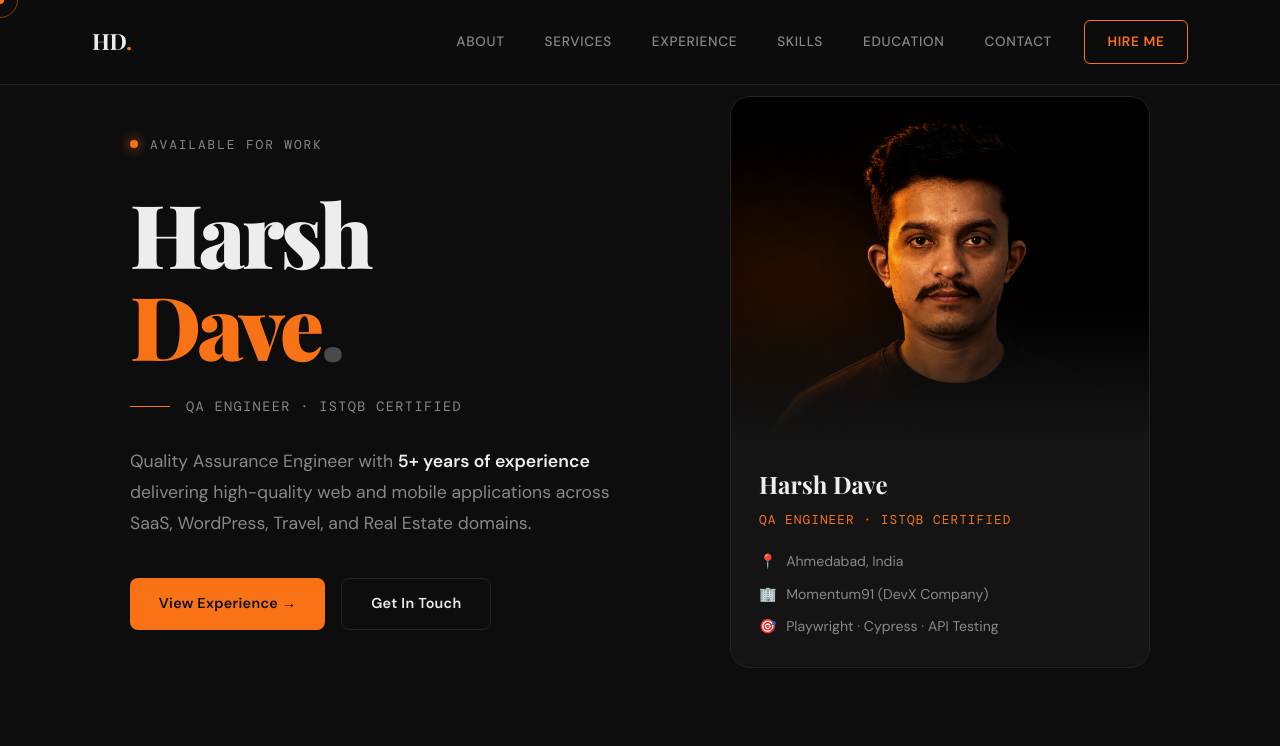
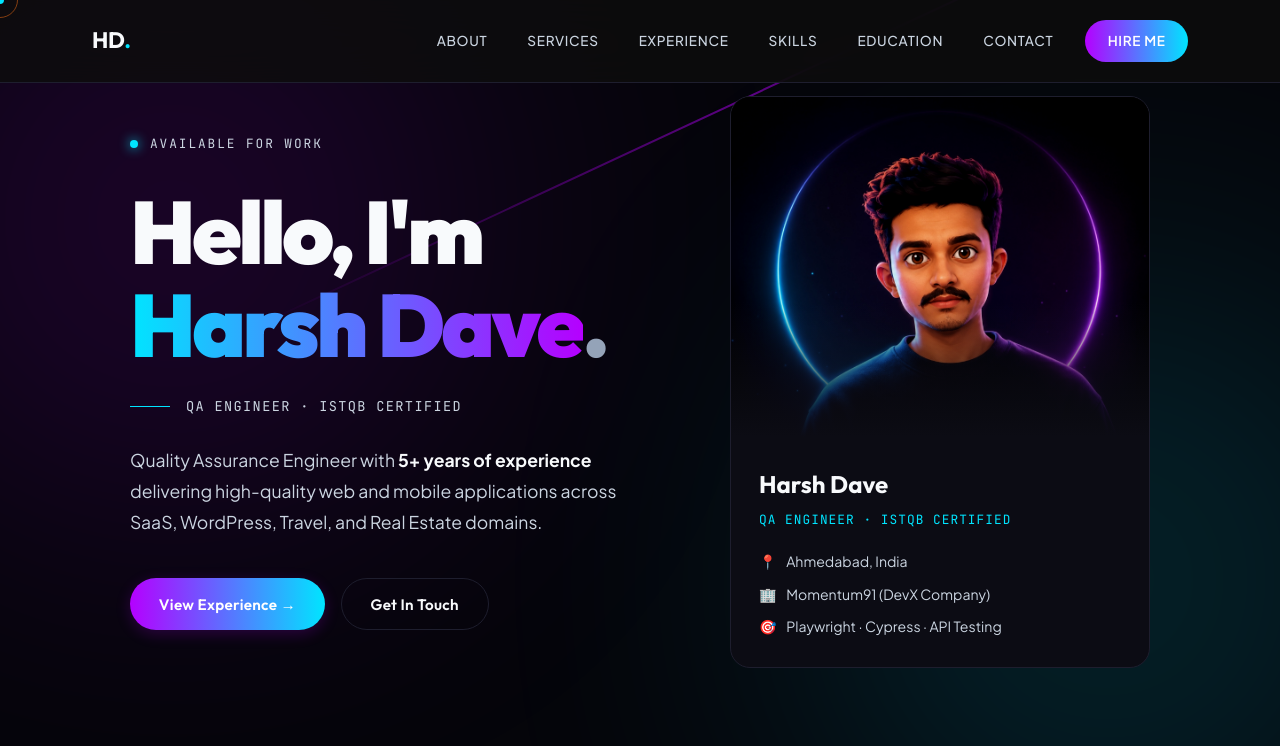
Before and after one commit to daveharshpro/Portfolio, a Next.js app: page / in a window 1280 px wide. Shown: the top 746 px of the page. Built offline with nearby package versions, Linux system fonts and the light colour scheme.

Commit message:
update style

```diff
--- a/src/app/globals.css
+++ b/src/app/globals.css
@@ -1,24 +1,61 @@
-@import url('https://fonts.googleapis.com/css2?family=Playfair+Display:wght@400;600;700;900&family=DM+Sans:wght@300;400;500;600&family=DM+Mono:wght@400;500&display=swap');
+@import url('https://fonts.googleapis.com/css2?family=Outfit:wght@400;500;600;700;800;900&family=Plus+Jakarta+Sans:wght@400;500;600;700&family=JetBrains+Mono:wght@400;500&display=swap');
 
 /* ── Design Tokens ──────────────────────────────────────────────────────── */
 :root {
-  --bg:           #0D0D0D;
-  --bg-card:      #141414;
-  --bg-card-hover:#1A1A1A;
-  --border:       #242424;
-  --border-hover: #F97316;
-  --accent:       #F97316;
-  --accent-dim:   rgba(249,115,22,0.12);
-  --accent-glow:  rgba(249,115,22,0.25);
-  --text-primary: #EDEDED;
-  --text-secondary:#888888;
-  --text-muted:   #4A4A4A;
-  --font-heading: 'Playfair Display', Georgia, serif;
-  --font-body:    'DM Sans', system-ui, sans-serif;
-  --font-mono:    'DM Mono', monospace;
+  --bg:           #05050A;
+  --bg-card:      #0C0C14;
+  --bg-card-hover:#12121E;
+  --border:       #1E1E2E;
+  --border-hover: #b500ff;
+  --accent:       #00e5ff;
+  --accent-secondary: #b500ff;
+  --accent-tertiary: #ff0055;
+  --gradient-primary: linear-gradient(90deg, var(--accent-secondary), var(--accent), var(--accent-tertiary));
+  --gradient-text: linear-gradient(90deg, var(--accent), var(--accent-secondary));
+  --accent-dim:   rgba(0, 229, 255, 0.1);
+  --accent-glow:  rgba(181, 0, 255, 0.4);
+  --text-primary: #F8FAFC;
+  --text-secondary:#CBD5E1;
+  --text-muted:   #94A3B8;
+  --font-heading: 'Outfit', system-ui, sans-serif;
+  --font-body:    'Plus Jakarta Sans', system-ui, sans-serif;
+  --font-mono:    'JetBrains Mono', monospace;
   --ease-out:     cubic-bezier(0.16, 1, 0.3, 1);
   --transition:   0.3s var(--ease-out);
-  --radius:       12px;
+  --radius:       16px;
+}
+
+/* ── Global Background Glows ────────────────────────────────────────────── */
+body::before, body::after {
+  content: '';
+  position: fixed;
+  width: 600px;
+  height: 600px;
+  border-radius: 50%;
+  filter: blur(150px);
+  z-index: -1;
+  opacity: 0.15;
+  pointer-events: none;
+}
+body::before {
+  top: -10%;
+  left: -10%;
+  background: var(--accent-secondary);
+}
+body::after {
+  bottom: -10%;
+  right: -10%;
+  background: var(--accent);
+}
+
+/* ── Typography Utility ─────────────────────────────────────────────────── */
+.text-gradient {
+  background: var(--gradient-text);
+  -webkit-background-clip: text;
+  -webkit-text-fill-color: transparent;
+  background-clip: text;
+  color: transparent;
+  display: inline-block;
 }
 
 /* ── Reset ──────────────────────────────────────────────────────────────── */
@@ -142,18 +179,21 @@ section { padding: 6rem 0; }
 
 .nav-cta {
   padding: 0.6rem 1.4rem;
-  border: 1px solid var(--accent);
-  border-radius: 6px;
+  background: var(--gradient-primary);
+  background-size: 200% auto;
+  border-radius: 30px;
   font-size: 0.85rem;
   font-weight: 600;
-  color: var(--accent);
+  color: #FFFFFF;
   letter-spacing: 0.05em;
   text-transform: uppercase;
   transition: all var(--transition);
+  border: none;
 }
 .nav-cta:hover {
-  background: var(--accent);
-  color: #0D0D0D;
+  background-position: right center;
+  box-shadow: 0 5px 15px var(--accent-glow);
+  color: #FFFFFF;
 }
 
 /* ── Section Labels ─────────────────────────────────────────────────────── */
@@ -166,13 +206,13 @@ section { padding: 6rem 0; }
 .section-label-num {
   font-family: var(--font-mono);
   font-size: 0.78rem;
-  color: var(--accent);
+  color: var(--accent-secondary);
   letter-spacing: 0.1em;
 }
 .section-label-line {
   width: 40px;
   height: 1px;
-  background: var(--accent);
+  background: var(--gradient-text);
   flex-shrink: 0;
 }
 .section-label-text {
@@ -219,19 +259,19 @@ section { padding: 6rem 0; }
 .tag {
   display: inline-block;
   padding: 0.35rem 0.9rem;
-  background: var(--accent-dim);
-  border: 1px solid rgba(249,115,22,0.2);
+  background: rgba(255,255,255,0.03);
+  border: 1px solid var(--border);
   border-radius: 100px;
   font-size: 0.8rem;
   font-weight: 500;
-  color: var(--accent);
+  color: var(--text-secondary);
   letter-spacing: 0.02em;
   transition: all var(--transition);
 }
 .tag:hover {
-  background: var(--accent);
-  color: #0D0D0D;
-  border-color: var(--accent);
+  border-color: var(--accent-secondary);
+  color: var(--text-primary);
+  background: var(--accent-dim);
 }
 
 /* ── Buttons ────────────────────────────────────────────────────────────── */
@@ -240,23 +280,26 @@ section { padding: 6rem 0; }
   align-items: center;
   gap: 0.5rem;
   padding: 0.8rem 1.8rem;
-  border-radius: 8px;
+  border-radius: 30px;
   font-weight: 600;
-  font-size: 0.9rem;
+  font-size: 0.95rem;
   letter-spacing: 0.02em;
   transition: all var(--transition);
   cursor: pointer;
   border: none;
+  font-family: var(--font-heading);
 }
 .btn-primary {
-  background: var(--accent);
-  color: #0D0D0D;
+  background: var(--gradient-primary);
+  background-size: 200% auto;
+  color: #FFFFFF;
+  box-shadow: 0 4px 15px rgba(181, 0, 255, 0.2);
 }
 .btn-primary:hover {
-  background: #FB923C;
-  color: #0D0D0D;
+  background-position: right center;
   transform: translateY(-2px);
-  box-shadow: 0 8px 24px var(--accent-glow);
+  box-shadow: 0 8px 25px rgba(181, 0, 255, 0.4);
+  color: #FFFFFF;
 }
 .btn-outline {
   background: transparent;
@@ -264,8 +307,9 @@ section { padding: 6rem 0; }
   border: 1px solid var(--border);
 }
 .btn-outline:hover {
-  border-color: var(--accent);
-  color: var(--accent);
+  border-color: var(--accent-secondary);
+  color: var(--text-primary);
+  box-shadow: inset 0 0 10px var(--accent-dim);
   transform: translateY(-2px);
 }
 
--- a/src/components/Education.tsx
+++ b/src/components/Education.tsx
@@ -48,7 +48,7 @@ const education = [
 
 export default function Education() {
   return (
-    <section id="education" style={{ background: "#0A0A0A" }}>
+    <section id="education" style={{ background: "transparent" }}>
       <div className="container">
         <motion.div
           variants={fadeUp}
@@ -78,7 +78,7 @@ export default function Education() {
               variants={cardAnim}
               whileHover={{ background: "var(--bg-card-hover)" } as never}
               style={{
-                background: edu.highlight ? "rgba(249,115,22,0.04)" : "var(--bg-card)",
+                background: edu.highlight ? "var(--accent-dim)" : "var(--bg-card)",
                 padding: "2.25rem",
                 borderLeft: edu.highlight ? "2px solid var(--accent)" : "none",
                 transition: "background 0.3s",
@@ -91,7 +91,7 @@ export default function Education() {
                   fontFamily: "var(--font-mono)",
                   fontSize: "0.72rem",
                   color: edu.highlight ? "var(--accent)" : "var(--text-muted)",
-                  border: `1px solid ${edu.highlight ? "rgba(249,115,22,0.3)" : "var(--border)"}`,
+                  border: `1px solid ${edu.highlight ? "var(--accent-secondary)" : "var(--border)"}`,
                   borderRadius: "100px",
                   padding: "0.2rem 0.65rem",
                   letterSpacing: "0.06em",
--- a/src/components/Experience.tsx
+++ b/src/components/Experience.tsx
@@ -105,8 +105,8 @@ export default function Experience() {
                   {exp.current && (
                     <span style={{
                       padding: "0.2rem 0.6rem", borderRadius: "100px",
-                      background: "rgba(249,115,22,0.15)", border: "1px solid rgba(249,115,22,0.3)",
-                      fontSize: "0.7rem", color: "var(--accent)", fontWeight: 600, letterSpacing: "0.05em"
+                      background: "var(--accent-dim)", border: "1px solid var(--accent-secondary)",
+                      fontSize: "0.7rem", color: "var(--text-primary)", fontWeight: 600, letterSpacing: "0.05em"
                     }}>CURRENT</span>
                   )}
                 </div>
--- a/src/components/Hero.tsx
+++ b/src/components/Hero.tsx
@@ -20,8 +20,11 @@ const stats = [
 export default function Hero() {
   return (
     <section id="hero" style={{ minHeight: "100vh", display: "flex", alignItems: "center", paddingTop: "6rem" }}>
-      <div className="container">
-        <div className="hero-grid">
+      <div className="container" style={{ position: "relative" }}>
+        {/* Diagonal decorative glow line */}
+        <div style={{ position: "absolute", top: "0%", right: "-10%", width: "100%", height: "2px", background: "linear-gradient(90deg, transparent, var(--accent-secondary), transparent)", transform: "rotate(-25deg)", opacity: 0.5, pointerEvents: "none" }} />
+
+        <div className="hero-grid" style={{ position: "relative", zIndex: 1 }}>
 
           {/* Left — Text */}
           <motion.div className="hero-grid-left" variants={stagger} initial="hidden" animate="visible">
@@ -33,8 +36,8 @@ export default function Hero() {
             </motion.div>
 
             <motion.h1 variants={fadeUp} style={{ fontFamily: "var(--font-heading)", fontSize: "clamp(3rem,7vw,5.5rem)", fontWeight: 900, lineHeight: 1.05, letterSpacing: "-0.04em", marginBottom: "1.5rem" }}>
-              Harsh<br />
-              <span style={{ color: "var(--accent)" }}>Dave</span><span style={{ color: "var(--text-muted)" }}>.</span>
+              Hello, I&apos;m<br />
+              <span className="text-gradient">Harsh Dave</span><span style={{ color: "var(--text-muted)" }}>.</span>
             </motion.h1>
 
             <motion.div variants={fadeUp} style={{ display: "flex", alignItems: "center", gap: "1rem", marginBottom: "1.75rem" }}>
@@ -76,17 +79,22 @@ export default function Hero() {
                 background: "#0a0a0a"
               }}>
                 {/* Ambient glow behind image */}
-                <div style={{ position: "absolute", top: "50%", left: "50%", transform: "translate(-50%, -50%)", width: "100%", height: "100%", background: "radial-gradient(circle, rgba(249,115,22,0.2) 0%, transparent 70%)" }} />
+                <div style={{ position: "absolute", top: "50%", left: "50%", transform: "translate(-50%, -50%)", width: "100%", height: "100%", background: "radial-gradient(circle, var(--accent-glow) 0%, transparent 70%)" }} />
+
+                {/* Thin decorative crosshairs / circles */}
+                <div style={{ position: "absolute", top: "50%", left: "50%", transform: "translate(-50%, -50%)", width: "320px", height: "320px", border: "1px dashed rgba(255,255,255,0.1)", borderRadius: "50%", pointerEvents: "none" }} />
+                <div style={{ position: "absolute", top: "50%", left: "50%", transform: "translate(-50%, -50%)", width: "100%", height: "1px", background: "rgba(255,255,255,0.05)", pointerEvents: "none" }} />
+                <div style={{ position: "absolute", top: "50%", left: "50%", transform: "translate(-50%, -50%)", width: "1px", height: "100%", background: "rgba(255,255,255,0.05)", pointerEvents: "none" }} />
 
                 {/* Image with matching theme filters */}
                 <img
-                  src="/profile.png"
+                  src="/avatar-neon.jpg"
                   alt="Harsh Dave"
                   style={{
                     width: "100%",
                     height: "100%",
                     objectFit: "cover",
-                    objectPosition: "center 10%",
+                    objectPosition: "center center",
                     filter: "contrast(1.05) brightness(0.95)",
                     transition: "transform 0.5s ease-out, filter 0.5s ease",
                   }}
@@ -139,7 +147,7 @@ export default function Hero() {
         >
           {stats.map((s, i) => (
             <div key={i} style={{ background: "var(--bg-card)", padding: "1.75rem", textAlign: "center" }}>
-              <div style={{ fontFamily: "var(--font-heading)", fontSize: "2.4rem", fontWeight: 700, color: "var(--accent)", lineHeight: 1 }}>{s.value}</div>
+              <div className="text-gradient" style={{ fontFamily: "var(--font-heading)", fontSize: "2.4rem", fontWeight: 700, lineHeight: 1 }}>{s.value}</div>
               <div style={{ fontSize: "0.82rem", color: "var(--text-secondary)", marginTop: "0.4rem", letterSpacing: "0.05em" }}>{s.label}</div>
             </div>
           ))}
```
Also changed, not shown: src/components/Contact.tsx (+5 -4 lines), public/avatar-neon.jpg (added).
